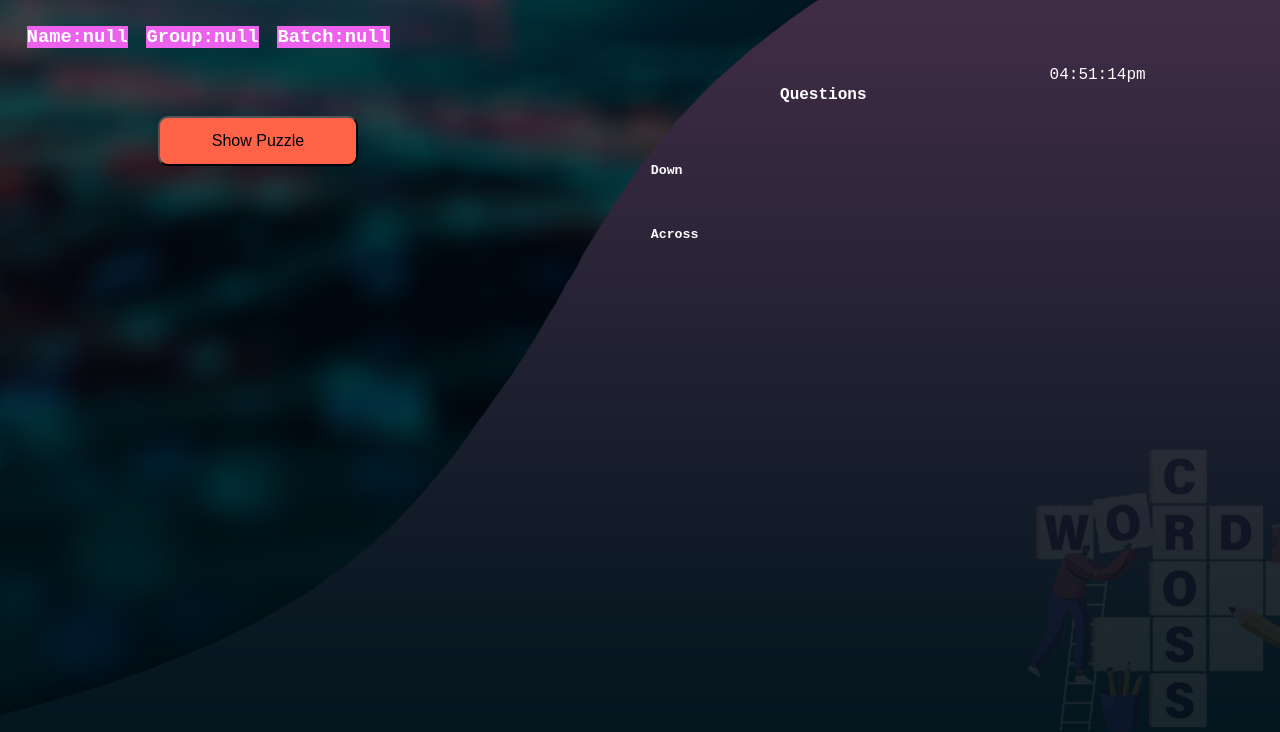
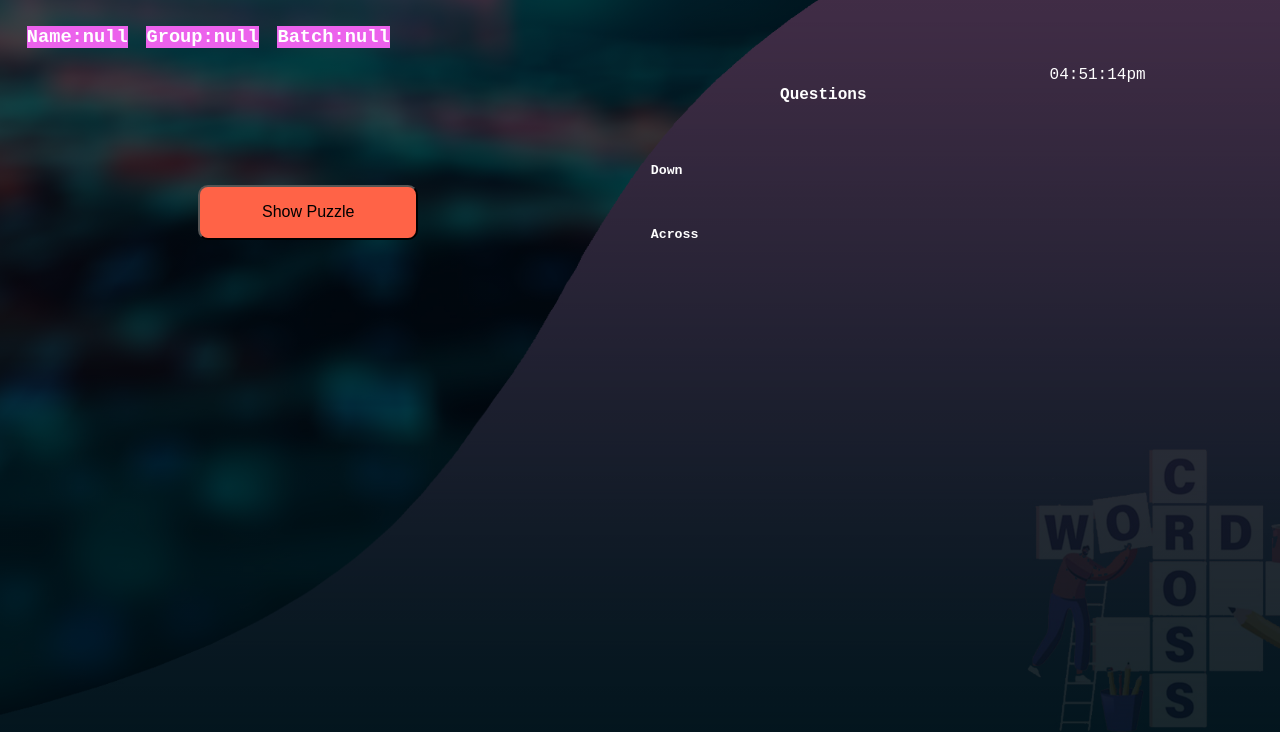
Before and after one commit to KiranRaj27/CrosswordPuzzle, a plain HTML site: page puzzle.html in a window 1280 px wide. Shown: the part 68-800 px from the top of the page. Drawn offline with Linux system fonts and the light colour scheme.

Commit message:
third revision

```diff
--- a/css/crosswordPuzzle.css
+++ b/css/crosswordPuzzle.css
@@ -8,10 +8,11 @@
   display: inline-block;
   position: absolute;
   top: 0px;
-  width: 500px;
+  width: 550px;
 
-  height: 500px;
-
+  height: 550px;
+  margin-top: 5%;
+  margin-left: 2%;
   /* border: thick;
   border-color: black;
   border-style: double; */
```
